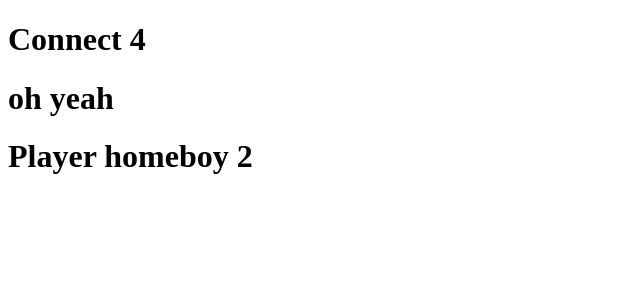
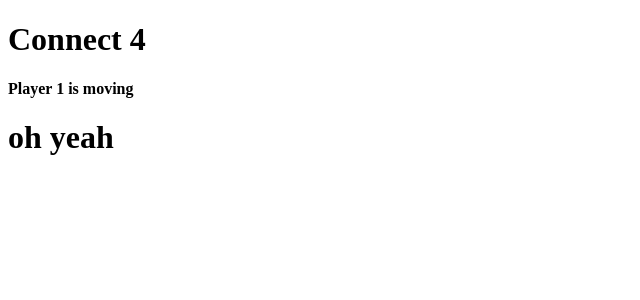
Before and after one commit to joshh45/React-Connect-4, a React app: page / in a window 1280 px wide. Shown: the top 300 px of the page, without its empty margins (0-640 px from the left). Built offline with nearby package versions, Linux system fonts and the light colour scheme; the HTML template or start-up script is replaced by a standard one.

Commit message:
setting up react pages

```diff
--- a/src/components/App.js
+++ b/src/components/App.js
@@ -1,24 +1,22 @@
 import React, { Component } from 'react';
-import Board from './Board';
+import Game from './Game';
 
 
 class App extends Component {
   constructor(props) {
     super(props);
     this.state = {
-      player1: 1,
-      player2: 2,
-      currentPlayer: null,
+      game: this.props.game
     };
   }
     render(){
       return (
         <div>
           <h1> Connect 4 </h1>
-            <Board
-              player1= {this.state.player1}
-              player2= {this.state.player2}
-            />
+          <h4> Player {this.props.game.currentPlayer} is moving </h4>
+          <Game
+           game={this.props.game}
+          />
         </div>
       );
     }
--- a/src/components/Board.js
+++ b/src/components/Game.js
@@ -1,6 +1,6 @@
 import React, { Component } from 'react';
-
-class Board extends Component {
+//
+class Game extends Component {
   constructor(props) {
     super(props);
     this.state = {
@@ -12,11 +12,10 @@ class Board extends Component {
     return(
       <div>
       <h1> oh yeah </h1>
-      <h1> Player homeboy {this.props.player2} </h1>
       </div>
     );
   }
 }
 
 
-export default Board;
+export default Game;
--- a/src/components/GameClass.js
+++ b/src/components/GameClass.js
@@ -149,27 +149,4 @@ class GameClass {
 }
 
 
-
-let board = new GameClass();
-board.setPiece(0);
-board.setPiece(0);
-board.setPiece(0);
-board.setPiece(0);
-board.setPiece(1);
-board.setPiece(6);
-board.setPiece(1);
-board.setPiece(1);
-board.setPiece(2);
-board.setPiece(2);
-board.setPiece(6);
-board.setPiece(3);
-
-console.log(board.board)
-
-
-
-
-
-console.log("-------------");
-
-// console.log(board.checkAll());
+export default GameClass;
--- a/src/main.js
+++ b/src/main.js
@@ -3,9 +3,13 @@ import 'babel-polyfill';
 import React from 'react';
 import ReactDOM from 'react-dom';
 import App from './components/App';
+import GameClass from './components/GameClass';
 
+let game = new GameClass();
 
 ReactDOM.render(
-  <App />,
+  <App
+  game={game}
+  />,
   document.getElementById('app')
 );
```
